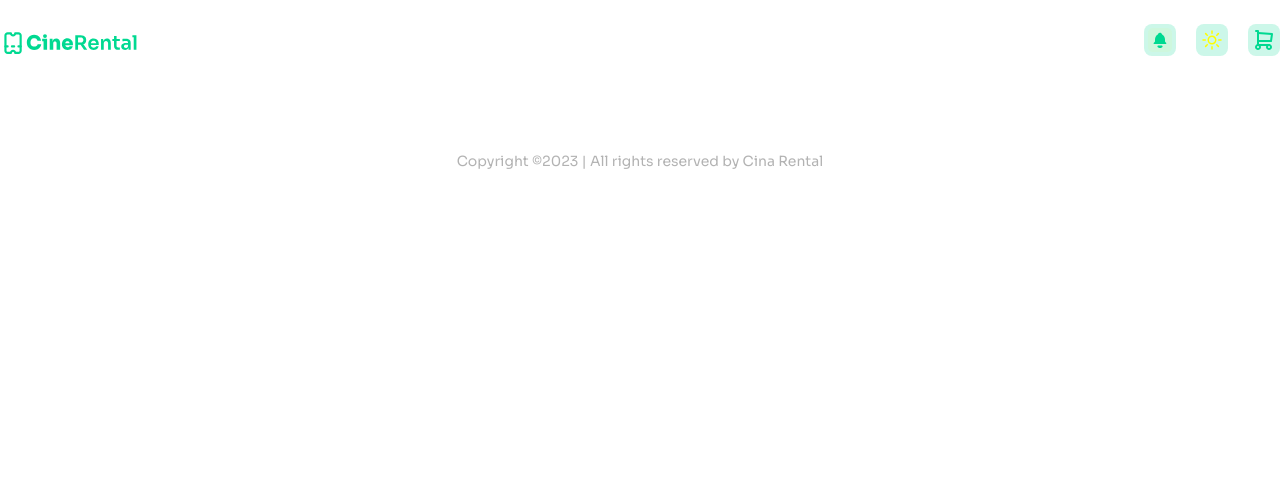
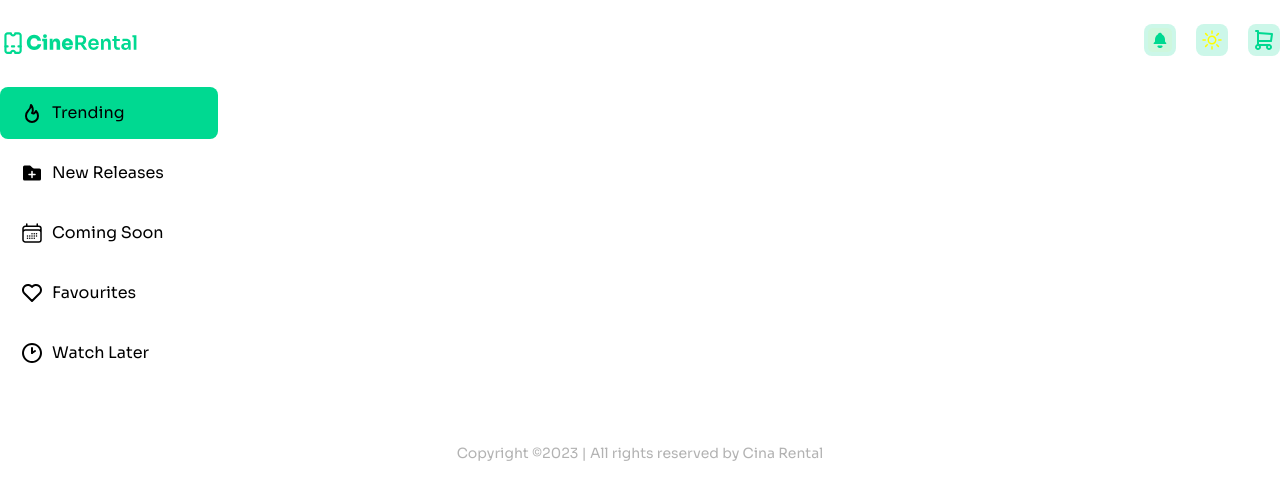
Before and after one commit to iamapusaha/cina-rental, a React (Vite) app: page / in a window 1280 px wide. Shown: the top 500 px of the page. Built offline with nearby package versions, Linux system fonts and the light colour scheme.

Commit message:
added side navigation

```diff
--- a/src/App.jsx
+++ b/src/App.jsx
@@ -1,10 +1,16 @@
 import Footer from "./components/Footer";
 import Header from "./components/Header";
+import SideBar from "./components/SideBar";
 
 function App() {
   return (
     <>
       <Header />
+      <main>
+        <div class="container mx-auto grid lg:grid-cols-[218px_1fr] gap-14">
+          <SideBar />
+        </div>
+      </main>
       <Footer />
     </>
   );
--- /dev/null
+++ b/src/components/SideBar.jsx
@@ -0,0 +1,58 @@
+import commingSoon from "../assets/icons/commingSoon.svg";
+import favourite from "../assets/icons/favourite.svg";
+import newRelease from "../assets/icons/newRelease.svg";
+import treading from "../assets/icons/trending.svg";
+import watchLater from "../assets/icons/watchLater.svg";
+export default function SideBar() {
+  return (
+    <aside>
+      <ul className="space-y-2">
+        <li>
+          <a
+            className="flex items-center space-x-2 px-5 py-3.5 rounded-lg bg-primary text-black"
+            href="#"
+          >
+            <img src={treading} width="24" height="24" alt="" />
+            <span>Trending</span>
+          </a>
+        </li>
+        <li>
+          <a
+            className="flex items-center space-x-2 px-5 py-3.5 rounded-lg"
+            href="#"
+          >
+            <img src={newRelease} width="24" height="24" alt="" />
+            <span>New Releases</span>
+          </a>
+        </li>
+        <li>
+          <a
+            className="flex items-center space-x-2 px-5 py-3.5 rounded-lg"
+            href="#"
+          >
+            <img src={commingSoon} width="24" height="24" alt="" />
+            <span>Coming Soon</span>
+          </a>
+        </li>
+        <li>
+          <a
+            className="flex items-center space-x-2 px-5 py-3.5 rounded-lg"
+            href="#"
+          >
+            <img src={favourite} width="24" height="24" alt="" />
+            <span>Favourites</span>
+          </a>
+        </li>
+        <li>
+          <a
+            className="flex items-center space-x-2 px-5 py-3.5 rounded-lg"
+            href="#"
+          >
+            <img src={watchLater} width="24" height="24" alt="" />
+            <span>Watch Later</span>
+          </a>
+        </li>
+      </ul>
+    </aside>
+  );
+}
```
